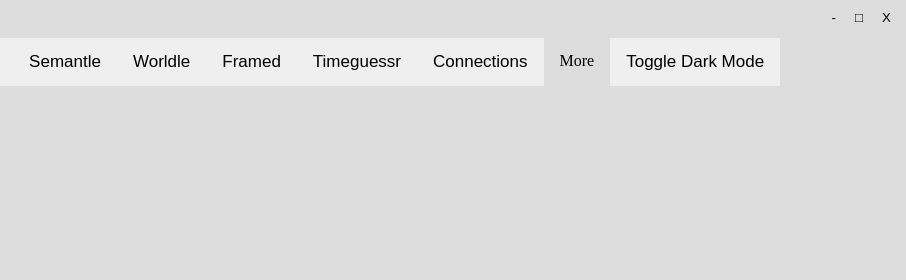
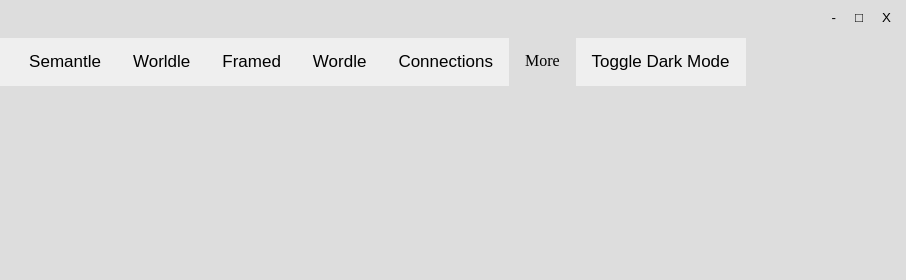
Before and after one commit to bryancramsey/plaily, an Electron app: page src/index.html in a window 1000 px wide. Shown: the top 280 px of the page, 94-1000 px from the left. Drawn offline with Linux system fonts and the light colour scheme.

Commit message:
added wordle

```diff
--- a/src/index.html
+++ b/src/index.html
@@ -22,13 +22,14 @@
     <button id="semantle">Semantle</button>
     <button id="worldle">Worldle</button>
     <button id="framed">Framed</button>
-    <button id="timeguessr">Timeguessr</button>
+    <button id="wordle">Wordle</button>
     <button id="connections">Connections</button>
     <div class="dropdown">
       <button class="dropbtn">More
         <i class="fa fa-caret-down"></i>
       </button>
       <div class="dropdown-content">
+        <button id="timeguessr">Timeguessr</button>
         <button id="gamedle">Gamedle</button>
         <button id="listed">Listed</button>
         <button id="tradle">Tradle</button>
--- a/src/renderer.js
+++ b/src/renderer.js
@@ -35,6 +35,10 @@
 
 document.getElementById('timeguessr').addEventListener('click', async () => {
     game.src = 'https://timeguessr.com/roundonedaily'
+})
+
+document.getElementById('wordle').addEventListener('click', async () => {
+    game.src = 'https://www.nytimes.com/games/wordle/index.html'
 })
 
 document.getElementById('connections').addEventListener('click', async () => {
```
